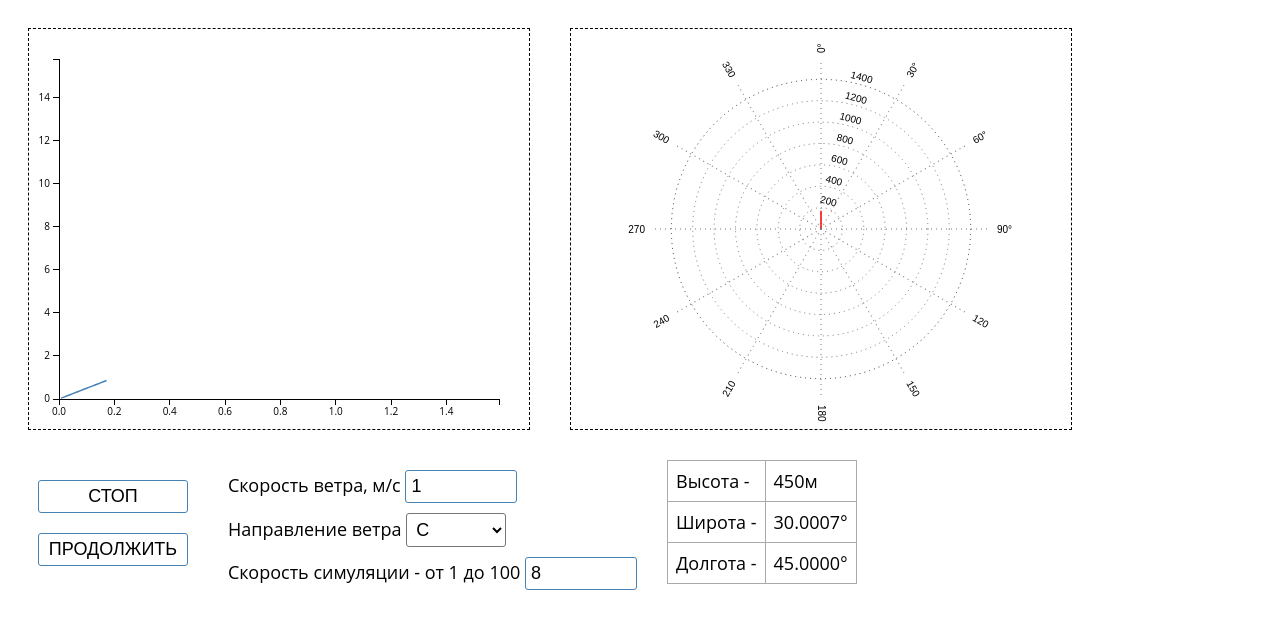
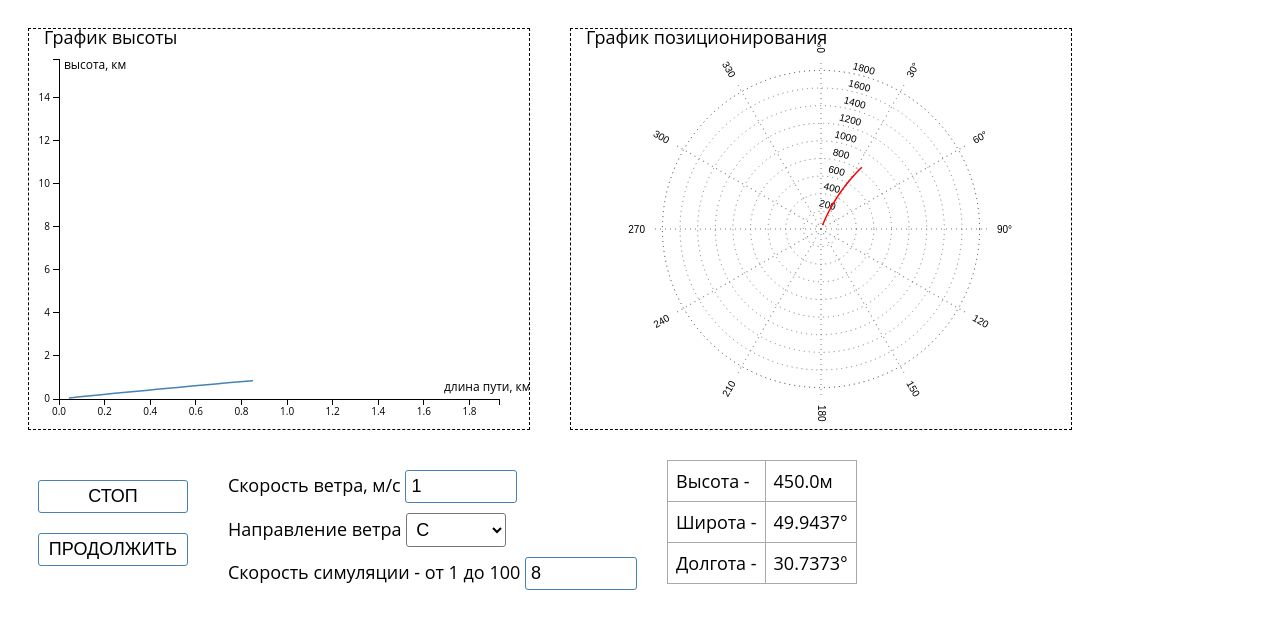
Before and after one commit to lkatartn/zondie, a website with bundled scripts: page index.html in a window 1280 px wide. Both pictures are taken after a click on the button "ПУСК!". Built offline with nearby package versions, Linux system fonts and the light colour scheme.

Commit message:
wind is cool

```diff
--- a/index.html
+++ b/index.html
@@ -15,11 +15,11 @@
 			<table class="init-table">
 				<tr>
 					<td>Географическая широта (-90.000, +90.000)</td>
-					<td><input id="latitude-init" type="number" value="30.0000" /></td>
+					<td><input id="latitude-init" type="number" value="49.9406" /></td>
 				</tr>
 				<tr>
 					<td>Географическая Долгота (-180.000, + 180.000)</td>
-					<td><input id="longtitude-init" type="number" value="45.0000" /></td>
+					<td><input id="longtitude-init" type="number" value="30.7349" /></td>
 				</tr>
 				<tr>
 					<td>Скорость подъема, м/с</td>
@@ -35,7 +35,7 @@
 				</tr>
 				<tr>
 					<td>Диаметр парашюта, м</td>
-					<td><input id="parachute-rad" type="number" value="3.5"></td>
+					<td><input id="parachute-rad" type="number" value="0.5"></td>
 				</tr>
 				<tr> <td colspan="2" align="center"><button class="btn"id="start">ПУСК!</button></td></tr>
 			</table>
--- a/js/position.js
+++ b/js/position.js
@@ -64,10 +64,16 @@ return function(zondData) {
 
 	return function(datum){
 		d3.select(".line-pos").remove()
+		d3.select("circle.zond").remove()
 		svg.append("path")
-	    .datum(data)
-	    .attr("class", "line line-pos")
-	    .attr("d", line);
+		    .datum(data)
+		    .attr("class", "line line-pos")
+		    .attr("d", line);
+	    svg.append("circle")
+			.attr("class", "zond")
+			.attr("r", 2)
+			.attr("cx", x(datum[datum.length-1].position.x))
+			.attr("cy", y(-datum[datum.length-1].position.y))
 	}
 	}
 })
--- a/js/utils.js
+++ b/js/utils.js
@@ -1,8 +1,27 @@
 define("utils",["d3"], function(d3){
 	var utils = {
-		getWind: function (){
-			var windVal = +document.getElementById("wind-val").value;
-			var windDir = document.getElementById("wind-dir").value;
+		getWind: function (height){
+
+			var windyScale = d3.scale.linear()
+				.domain([
+					1000, 2000, 4000, 6000,
+					 8000, 9000, 10000, 11000,
+					  12000, 13000, 14000, 15000,
+					   16000, 17000, 18000, 19000,
+					    20000])
+				.range([
+					5.7, 6.8, 9.4, 12.6,
+					 15.8, 16.8, 17.9, 18.0,
+					  16.8, 15.0, 14.0, 13.1,
+					   12.3, 12.0, 10.8, 10.6,
+					    11.2])
+			var windyAng = d3.scale.linear()
+				.domain([0, 1000, 4000, 20000])
+				.range([Math.PI/8, Math.PI/8 + Math.PI/6, -Math.PI/8, Math.PI-1.8])
+			// var windVal = +document.getElementById("wind-val").value;
+			// var windDir = document.getElementById("wind-dir").value;
+			var windVal = windyScale(height);
+			var windDir = windyAng(height);
 			return { value: windVal, direction: windDir}
 		},
 		getAscRate: function() {
--- a/js/zond.js
+++ b/js/zond.js
@@ -20,8 +20,9 @@ define(["d3",
 	var redraw_p
 	var redraw_h;
 	var geo;
+
 	var initial = function () {
-		window.zondie.wind = utils.getWind();
+		window.zondie.wind = utils.getWind(0);
 		ascRate = utils.getAscRate();
 		mass = utils.getMass();
 		parRad = utils.getParachuteRad();
@@ -31,28 +32,68 @@ define(["d3",
 
 		zonder = zondie(ascRate, maxHeight, mass, parRad)
 		data.push(zonder(10))
-		interval = setInterval(stepper,1000);
+		document.getElementById("resume").click();
 	}
 	document.getElementById('start').onclick = initial;
 	var stepper = function(){
 		window["text-latitude"].innerHTML = (geo.latitude).toFixed(4)+'°';
 		window["text-longitude"].innerHTML = (geo.longtitude).toFixed(4)+'°';
-		window["text-height"].innerHTML = window.zondie.height+'м';
-		window.zondie.wind = utils.getWind();
+		window["text-height"].innerHTML = window.zondie.height.toFixed(1)+'м';
 		d3.selectAll("#height *").remove();
 		redraw_h = height(data);
 		d3.selectAll("#position *").remove();
-		redraw_p = position(data)
+		redraw_p = position(data);
+		var svg_height = d3.select('#height');
+		svg_height.append("text")
+		    .attr("x", 15)
+		    .attr("y", 15 )
+		    .attr("text-anchor", "right")
+		    .style("font-size", "18px")
+		    .text("График высоты");
+		svg_height.append("text")
+			.attr("x", 35)
+			.attr("y", 40)
+			.attr("text-anchor", "right")
+		    .style("font-size", "12px")
+		    .text("высота, км");
+		svg_height.append("text")
+			.attr("x", 415)
+			.attr("y", 362)
+			.attr("text-anchor", "right")
+		    .style("font-size", "12px")
+		    .text("длина пути, км");
+
+		var svg_pos = d3.select('#position');
+		svg_pos.append("text")
+		    .attr("x", 15)
+		    .attr("y", 15 )
+		    .attr("text-anchor", "right")
+		    .style("font-size", "18px")
+		    .text("График позиционирования");
 		for (var i=0; i < window.zondiespeed; i++) {
 			var d = zonder(10)
-			if (d==null) {break;}
+			if (d==null) {
+				window["text-latitude"].innerHTML = (geo.latitude).toFixed(4)+'°';
+				window["text-longitude"].innerHTML = (geo.longtitude).toFixed(4)+'°';
+				window["text-height"].innerHTML = window.zondie.height.toFixed(1)+'м';
+				document.getElementById("stop").click();
+				break;
+			}
 			var last_data = window.data[window.data.length-1];
+			window.zondie.wind = utils.getWind(last_data.height);
 			geo = utils.metersToGeo(last_data.dx, last_data.dy, geo.latitude, geo.longtitude)
 			window.data.push(d)
 			redraw_p(window.data);
 			redraw_h(window.data)
 		};
 	}
+	d3.select('#height')
+		.append("text")
+	    .attr("x", (100))
+	    .attr("y", 10 - 10 )
+	    .attr("text-anchor", "middle")
+	    .style("font-size", "22px")
+	    .text("График значений");
 
 	document.getElementById("stop").onclick = function(){clearInterval(interval)};
 	document.getElementById("resume").onclick = function(){
--- a/js/zondie.js
+++ b/js/zondie.js
@@ -8,7 +8,7 @@ define("zondie", ["d3"], function(d3){
 		return -power*time*time/2 + height0;
 	}
 	var braking = function (parachuteRad, ro) {
-		return ro*ro*parachuteRad*0.8
+		return ro*ro*(parachuteRad+3)*0.8
 	}
 	var ro = function (height) {
 		var t;
@@ -27,20 +27,31 @@ define("zondie", ["d3"], function(d3){
 		return p/(0.2869 * (t+273.1))
 	}
 	var p_before = function (wind, position0, time) {
-		var windModifier = {
-			'n': [0,1],
-			'ne': [0.7,0.7],
-			'e': [1,0],
-			'se': [0.7, -0.7],
-			's': [0, -1],
-			'sw': [-0.7,-0.7],
-			'w': [-1, 0],
-			'nw': [-0.7, 0.7]
-		};
 		var position1 = {};
-		position1.x = position0.x+ windModifier[wind.direction][0]*wind.value*time;
-		position1.y = position0.y+ windModifier[wind.direction][1]*wind.value*time;
-		return position1
+		var Angular;
+		if (typeof wind.direction == 'string')	{
+			var windModifier = {
+				'n': 0,
+				'ne': Math.PI/6,
+				'e': Math.PI/2,
+				'se': Math.PI*2/3,
+				's': Math.PI,
+				'sw': -Math.PI*2/3,
+				'w': -Math.PI/2,
+				'nw': -Math.PI/6
+			};
+			Angular = windModifier[wind.direction];
+		} else {
+			Angular = wind.direction;
+		}
+		position1.x = position0.x +
+			Math.sin(Angular)*
+			wind.value*time;
+		position1.y = position0.y +
+			Math.cos(Angular)*
+			wind.value*time;
+
+		return position1;
 	}
 	var distance = function (dist0, wind, time) {
 		return dist0 + wind.value*time;
@@ -85,7 +96,7 @@ define("zondie", ["d3"], function(d3){
 			if (h<=0) return null;
 			z.height = h;
 			z.position = p;
-			z.time = timing(z.time,time);
+			z.time = timing(z.time, time);
 			z.dist = distance(z.dist, z.wind, time);
 			var dx = z.position.x - x0;
 			var dy = z.position.y - y0;
--- a/style.css
+++ b/style.css
@@ -101,7 +101,34 @@ input:hover{
 		opacity: 0;
 	}
 }
-
+@keyframes zond-flash {
+  0% {
+    transform: scale(1);
+    opacity: 1;
+  }
+  50% {
+    transform: scale(3);
+    opacity: 0.2;
+  }
+  100% {
+    transform: scale(4);
+    opacity: 0;
+  }
+}
+@-moz-keyframes zond-flash {
+  0% {
+    transform: scale(1);
+    opacity: 1;
+  }
+  50% {
+    transform: scale(3);
+    opacity: 0.2;
+  }
+  100% {
+    transform: scale(4);
+    opacity: 0;
+  }
+}
 circle.zond {
 	fill:red;
 	transform-origin: 50% 50%;
```
Lines whose indentation alone changed are shown as unchanged.
